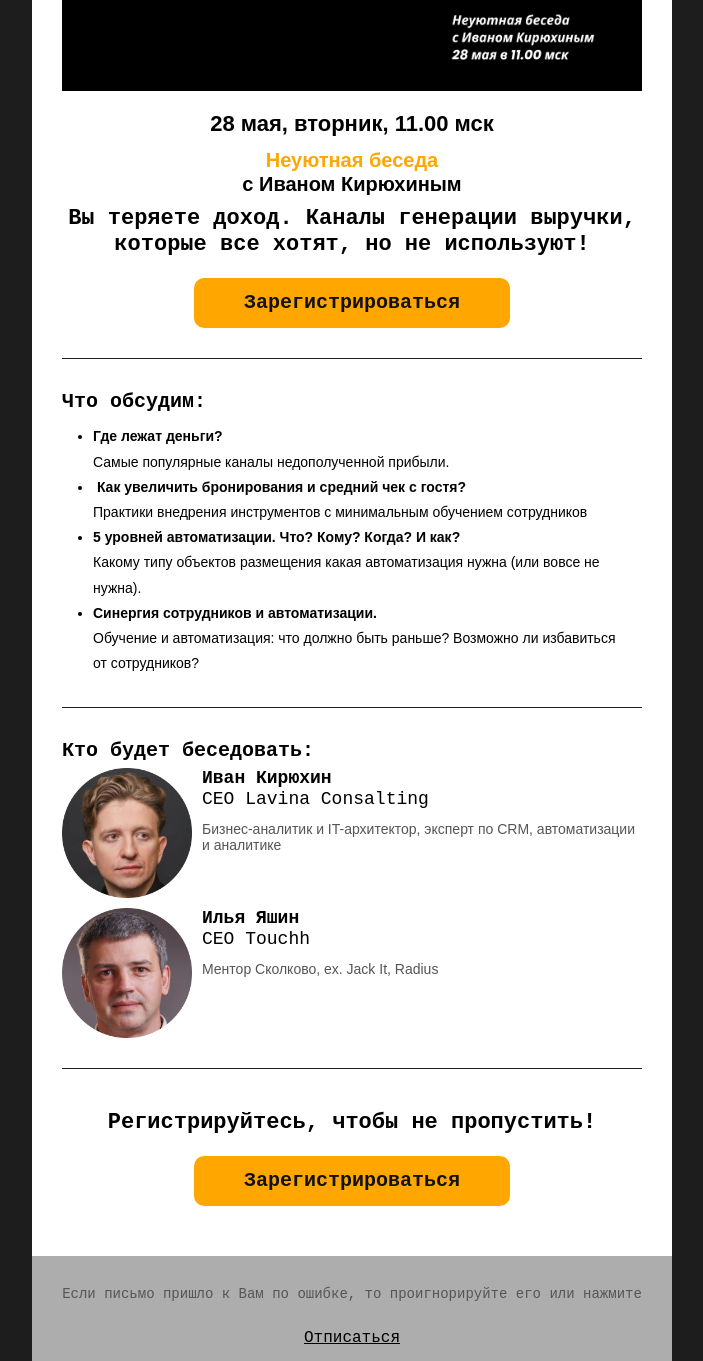
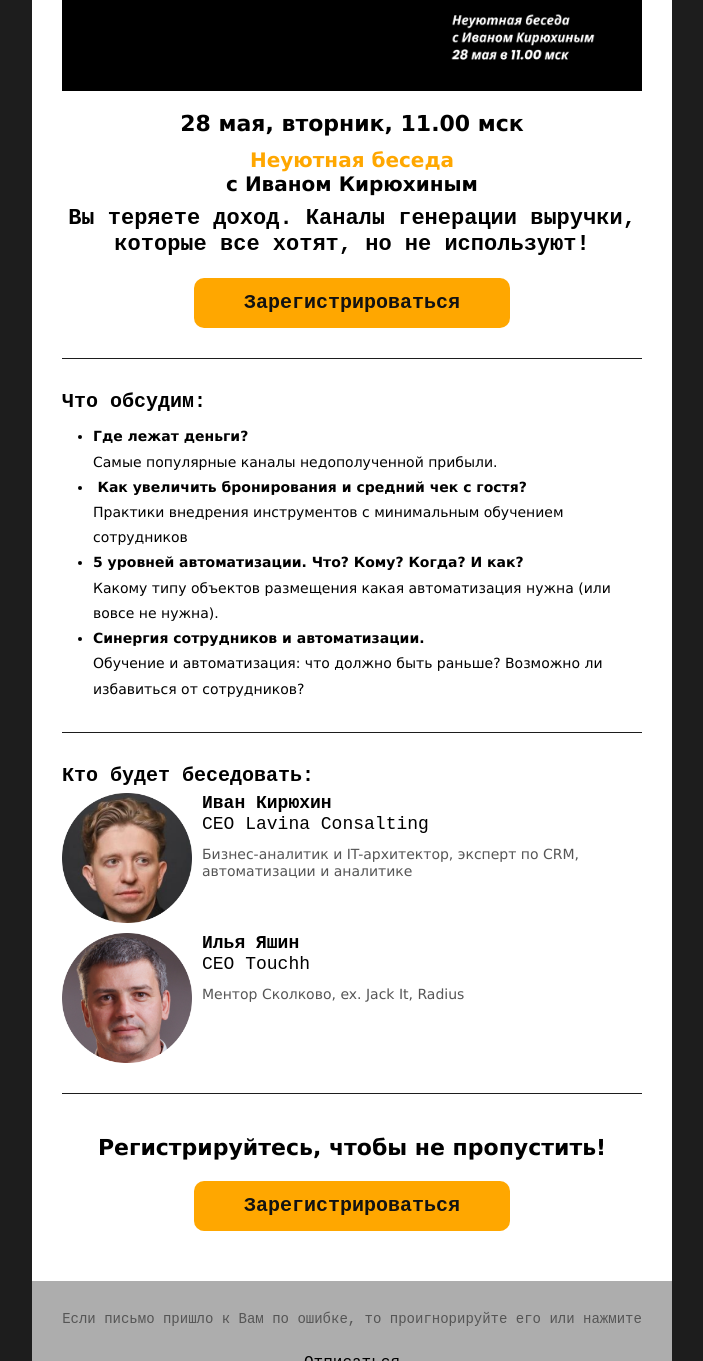
Before and after one commit to Anastasiia-Am/vebinar_28-05, a plain HTML site: page index.html in a window 1280 px wide. Shown: the part 295-1656 px from the top of the page, without its empty margins (288-991 px from the left). Drawn offline with Linux system fonts and the light colour scheme.

Commit message:
Update index.html

```diff
--- a/index.html
+++ b/index.html
@@ -6,9 +6,9 @@ style="height:20px;line-height:20px;font-size:1px">&#8202;</div></td></tr></tbod
 style="mso-table-lspace:0;mso-table-rspace:0;background-color:#fff;color:#000;width:640px;margin:0 auto" width="640"><tbody><tr><td class="column column-1" width="100%" style="mso-table-lspace:0;mso-table-rspace:0;font-weight:400;text-align:left;padding-left:30px;padding-right:30px;padding-top:30px;vertical-align:top;border-top:0;border-right:0;border-bottom:0;border-left:0"><table class="image_block block-1" width="100%" border="0" cellpadding="0" cellspacing="0" role="presentation"
 style="mso-table-lspace:0;mso-table-rspace:0"><tr><td class="pad" style="width:100%;padding-right:0;padding-left:0"><div class="alignment" align="center" style="line-height:10px"><div class="fullWidth" style="max-width:580px"><img src="./files_225457318/темн-прямоуг.png"
 style="display:block;height:auto;border:0;width:100%" width="580" height="auto"></div></div></td></tr></table><div class="spacer_block block-2" style="height:20px;line-height:20px;font-size:1px">&#8202;</div><table class="heading_block block-3" width="100%" border="0" cellpadding="0" cellspacing="0" role="presentation" style="mso-table-lspace:0;mso-table-rspace:0"><tr><td class="pad" style="padding-bottom:10px;text-align:center;width:100%"><h1
-style="margin:0;color:#000;direction:ltr;font-family:Arial,'Helvetica Neue',Helvetica,sans-serif;font-size:22px;font-weight:700;letter-spacing:normal;line-height:120%;text-align:center;margin-top:0;margin-bottom:0;mso-line-height-alt:26.4px">28 мая, вторник, 11.00 мск</h1></td></tr></table><table class="heading_block block-4" width="100%" border="0" cellpadding="0" cellspacing="0" role="presentation" style="mso-table-lspace:0;mso-table-rspace:0"><tr><td class="pad"
-style="text-align:center;width:100%"><h2 style="margin:0;color:#ffa700;direction:ltr;font-family:Arial,'Helvetica Neue',Helvetica,sans-serif;font-size:20px;font-weight:400;letter-spacing:normal;line-height:120%;text-align:center;margin-top:0;margin-bottom:0;mso-line-height-alt:24px"><strong>Неуютная беседа</strong></h2></td></tr></table><table class="heading_block block-5" width="100%" border="0" cellpadding="0" cellspacing="0" role="presentation" style="mso-table-lspace:0;mso-table-rspace:0">
-<tr><td class="pad" style="text-align:center;width:100%"><h2 style="margin:0;color:#000;direction:ltr;font-family:Arial,'Helvetica Neue',Helvetica,sans-serif;font-size:20px;font-weight:700;letter-spacing:normal;line-height:120%;text-align:center;margin-top:0;margin-bottom:0;mso-line-height-alt:24px"><span class="tinyMce-placeholder">с Иваном Кирюхиным</span></h2></td></tr></table><table class="heading_block block-6" width="100%" border="0" cellpadding="0" cellspacing="0" role="presentation"
+style="margin:0;color:#000;direction:ltr;font-family:Verdana,Geneva,sans-serif;font-size:22px;font-weight:700;letter-spacing:normal;line-height:120%;text-align:center;margin-top:0;margin-bottom:0;mso-line-height-alt:26.4px"><span class="tinyMce-placeholder">28 мая, вторник, 11.00 мск</span></h1></td></tr></table><table class="heading_block block-4" width="100%" border="0" cellpadding="0" cellspacing="0" role="presentation" style="mso-table-lspace:0;mso-table-rspace:0"><tr><td class="pad"
+style="text-align:center;width:100%"><h2 style="margin:0;color:#ffa700;direction:ltr;font-family:Verdana,Geneva,sans-serif;font-size:20px;font-weight:400;letter-spacing:normal;line-height:120%;text-align:center;margin-top:0;margin-bottom:0;mso-line-height-alt:24px"><strong>Неуютная беседа</strong></h2></td></tr></table><table class="heading_block block-5" width="100%" border="0" cellpadding="0" cellspacing="0" role="presentation" style="mso-table-lspace:0;mso-table-rspace:0"><tr><td class="pad"
+style="text-align:center;width:100%"><h2 style="margin:0;color:#000;direction:ltr;font-family:Verdana,Geneva,sans-serif;font-size:20px;font-weight:700;letter-spacing:normal;line-height:120%;text-align:center;margin-top:0;margin-bottom:0;mso-line-height-alt:24px"><span class="tinyMce-placeholder">с Иваном Кирюхиным</span></h2></td></tr></table><table class="heading_block block-6" width="100%" border="0" cellpadding="0" cellspacing="0" role="presentation"
 style="mso-table-lspace:0;mso-table-rspace:0"><tr><td class="pad" style="padding-bottom:10px;padding-top:10px;text-align:center;width:100%"><h1 style="margin:0;color:#000;direction:ltr;font-family:'Courier New',Courier,'Lucida Sans Typewriter','Lucida Typewriter',monospace;font-size:22px;font-weight:700;letter-spacing:normal;line-height:120%;text-align:center;margin-top:0;margin-bottom:0;mso-line-height-alt:26.4px">
 <span class="tinyMce-placeholder">Вы теряете доход. Каналы генерации выручки, которые все хотят, но не используют!</span></h1></td></tr></table><table class="button_block block-7" width="100%" border="0" cellpadding="10" cellspacing="0" role="presentation" style="mso-table-lspace:0;mso-table-rspace:0"><tr><td class="pad"><div class="alignment" align="center"><!--[if mso]>
 <v:roundrect xmlns:v="urn:schemas-microsoft-com:vml" xmlns:w="urn:schemas-microsoft-com:office:word" href="https://clck.ru/3Akhdp" style="height:50px;width:316px;v-text-anchor:middle;" arcsize="20%" stroke="false" fillcolor="#ffa700">
@@ -20,9 +20,9 @@ style="mso-table-lspace:0;mso-table-rspace:0"><tr><td class="pad" style="padding
 <!--[if mso]></center></v:textbox></v:roundrect><![endif]--></div></td></tr></table><div class="spacer_block block-8" style="height:10px;line-height:10px;font-size:1px">&#8202;</div><table class="divider_block block-9" width="100%" border="0" cellpadding="0" cellspacing="0" role="presentation" style="mso-table-lspace:0;mso-table-rspace:0"><tr><td class="pad" style="padding-bottom:30px;padding-top:10px"><div class="alignment" align="center"><table border="0" cellpadding="0" cellspacing="0"
 role="presentation" width="100%" style="mso-table-lspace:0;mso-table-rspace:0"><tr><td class="divider_inner" style="font-size:1px;line-height:1px;border-top:1px solid #1d1d1d"><span>&#8202;</span></td></tr></table></div></td></tr></table><table class="heading_block block-10" width="100%" border="0" cellpadding="0" cellspacing="0" role="presentation" style="mso-table-lspace:0;mso-table-rspace:0"><tr><td class="pad" style="text-align:center;width:100%"><h2
 style="margin:0;color:#000;direction:ltr;font-family:'Courier New',Courier,'Lucida Sans Typewriter','Lucida Typewriter',monospace;font-size:20px;font-weight:700;letter-spacing:normal;line-height:120%;text-align:left;margin-top:0;margin-bottom:0;mso-line-height-alt:24px">Что обсудим:</h2></td></tr></table><table class="list_block block-11" width="100%" border="0" cellpadding="10" cellspacing="0" role="presentation"
-style="mso-table-lspace:0;mso-table-rspace:0;word-break:break-word;color:#000;direction:ltr;font-family:Arial,'Helvetica Neue',Helvetica,sans-serif;font-size:14px;font-weight:400;letter-spacing:0;line-height:180%;text-align:left;mso-line-height-alt:25.2px"><tr><td class="pad"><ul style="Margin:0 0 0 21px;padding:0"><li style="Margin:0;mso-text-indent-alt:-15px"><strong>Где лежат деньги?&nbsp;</strong><br>Самые популярные каналы недополученной прибыли.</li><li
-style="Margin:0;mso-text-indent-alt:-15px">&nbsp;<strong>Как увеличить бронирования и средний чек с гостя?</strong><br>Практики внедрения инструментов с минимальным обучением сотрудников</li><li style="Margin:0;mso-text-indent-alt:-15px"><strong>5 уровней автоматизации. Что? Кому? Когда? И как?</strong><br>Какому типу объектов размещения какая автоматизация нужна (или вовсе не нужна).</li><li style="Margin:0;mso-text-indent-alt:-15px"><strong>Синергия сотрудников и автоматизации.&nbsp;</strong>
-<br>Обучение и автоматизация: что должно быть раньше? Возможно ли избавиться от сотрудников?</li></ul></td></tr></table><table class="divider_block block-12" width="100%" border="0" cellpadding="0" cellspacing="0" role="presentation" style="mso-table-lspace:0;mso-table-rspace:0"><tr><td class="pad" style="padding-bottom:30px;padding-top:20px"><div class="alignment" align="center"><table border="0" cellpadding="0" cellspacing="0" role="presentation" width="100%"
+style="mso-table-lspace:0;mso-table-rspace:0;word-break:break-word;color:#000;direction:ltr;font-family:Verdana,Geneva,sans-serif;font-size:14px;font-weight:400;letter-spacing:0;line-height:180%;text-align:left;mso-line-height-alt:25.2px"><tr><td class="pad"><ul style="Margin:0 0 0 21px;padding:0"><li style="Margin:0;mso-text-indent-alt:-15px"><strong>Где лежат деньги?&nbsp;</strong><br>Самые популярные каналы недополученной прибыли.</li><li style="Margin:0;mso-text-indent-alt:-15px">
+&nbsp;<strong>Как увеличить бронирования и средний чек с гостя?</strong><br>Практики внедрения инструментов с минимальным обучением сотрудников</li><li style="Margin:0;mso-text-indent-alt:-15px"><strong>5 уровней автоматизации. Что? Кому? Когда? И как?</strong><br>Какому типу объектов размещения какая автоматизация нужна (или вовсе не нужна).</li><li style="Margin:0;mso-text-indent-alt:-15px"><strong>Синергия сотрудников и автоматизации.&nbsp;</strong><br>
+Обучение и автоматизация: что должно быть раньше? Возможно ли избавиться от сотрудников?</li></ul></td></tr></table><table class="divider_block block-12" width="100%" border="0" cellpadding="0" cellspacing="0" role="presentation" style="mso-table-lspace:0;mso-table-rspace:0"><tr><td class="pad" style="padding-bottom:30px;padding-top:20px"><div class="alignment" align="center"><table border="0" cellpadding="0" cellspacing="0" role="presentation" width="100%"
 style="mso-table-lspace:0;mso-table-rspace:0"><tr><td class="divider_inner" style="font-size:1px;line-height:1px;border-top:1px solid #1d1d1d"><span>&#8202;</span></td></tr></table></div></td></tr></table><table class="heading_block block-13" width="100%" border="0" cellpadding="0" cellspacing="0" role="presentation" style="mso-table-lspace:0;mso-table-rspace:0"><tr><td class="pad" style="text-align:center;width:100%"><h2
 style="margin:0;color:#000;direction:ltr;font-family:'Courier New',Courier,'Lucida Sans Typewriter','Lucida Typewriter',monospace;font-size:20px;font-weight:700;letter-spacing:normal;line-height:120%;text-align:left;margin-top:0;margin-bottom:0;mso-line-height-alt:24px">Кто будет беседовать:</h2></td></tr></table></td></tr></tbody></table></td></tr></tbody></table><table class="row row-3" align="center" width="100%" border="0" cellpadding="0" cellspacing="0" role="presentation"
 style="mso-table-lspace:0;mso-table-rspace:0"><tbody><tr><td><table class="row-content stack" align="center" border="0" cellpadding="0" cellspacing="0" role="presentation" style="mso-table-lspace:0;mso-table-rspace:0;background-color:#fff;border-radius:0;color:#000;width:640px;margin:0 auto" width="640"><tbody><tr><td class="column column-1" width="25%"
@@ -31,19 +31,19 @@ style="mso-table-lspace:0;mso-table-rspace:0;font-weight:400;text-align:left;pad
 style="mso-table-lspace:0;mso-table-rspace:0;font-weight:400;text-align:left;padding-bottom:5px;padding-left:10px;padding-right:30px;padding-top:5px;vertical-align:top;border-top:0;border-right:0;border-bottom:0;border-left:0"><table class="heading_block block-1" width="100%" border="0" cellpadding="0" cellspacing="0" role="presentation" style="mso-table-lspace:0;mso-table-rspace:0"><tr><td class="pad" style="text-align:center;width:100%"><h2
 style="margin:0;color:#000;direction:ltr;font-family:'Courier New',Courier,'Lucida Sans Typewriter','Lucida Typewriter',monospace;font-size:18px;font-weight:700;letter-spacing:normal;line-height:120%;text-align:left;margin-top:0;margin-bottom:0;mso-line-height-alt:21.599999999999998px">Иван Кирюхин</h2></td></tr></table><table class="heading_block block-2" width="100%" border="0" cellpadding="0" cellspacing="0" role="presentation" style="mso-table-lspace:0;mso-table-rspace:0"><tr><td
 class="pad" style="text-align:center;width:100%"><h2 style="margin:0;color:#000;direction:ltr;font-family:'Courier New',Courier,'Lucida Sans Typewriter','Lucida Typewriter',monospace;font-size:18px;font-weight:400;letter-spacing:normal;line-height:120%;text-align:left;margin-top:0;margin-bottom:0;mso-line-height-alt:21.599999999999998px">СEO Lavina Consalting</h2></td></tr></table><table class="text_block block-3" width="100%" border="0" cellpadding="0" cellspacing="0" role="presentation"
-style="mso-table-lspace:0;mso-table-rspace:0;word-break:break-word"><tr><td class="pad" style="padding-top:10px"><div style="font-family:Arial,sans-serif"><div class style="font-size:14px;font-family:Arial,'Helvetica Neue',Helvetica,sans-serif;mso-line-height-alt:16.8px;color:#555;line-height:1.2"><p style="margin:0;font-size:14px;mso-line-height-alt:16.8px">Бизнес-аналитик и IT-архитектор, эксперт по CRM, автоматизации и аналитике</p></div></div></td></tr></table></td></tr></tbody></table></td>
-</tr></tbody></table><table class="row row-4" align="center" width="100%" border="0" cellpadding="0" cellspacing="0" role="presentation" style="mso-table-lspace:0;mso-table-rspace:0"><tbody><tr><td><table class="row-content stack" align="center" border="0" cellpadding="0" cellspacing="0" role="presentation" style="mso-table-lspace:0;mso-table-rspace:0;background-color:#fff;border-radius:0;color:#000;width:640px;margin:0 auto" width="640"><tbody><tr><td class="column column-1" width="25%"
+style="mso-table-lspace:0;mso-table-rspace:0;word-break:break-word"><tr><td class="pad" style="padding-top:10px"><div style="font-family:Verdana,sans-serif"><div class style="font-size:14px;font-family:Verdana,Geneva,sans-serif;mso-line-height-alt:16.8px;color:#555;line-height:1.2"><p style="margin:0;font-size:14px;mso-line-height-alt:16.8px">Бизнес-аналитик и IT-архитектор, эксперт по CRM, автоматизации и аналитике</p></div></div></td></tr></table></td></tr></tbody></table></td></tr></tbody>
+</table><table class="row row-4" align="center" width="100%" border="0" cellpadding="0" cellspacing="0" role="presentation" style="mso-table-lspace:0;mso-table-rspace:0"><tbody><tr><td><table class="row-content stack" align="center" border="0" cellpadding="0" cellspacing="0" role="presentation" style="mso-table-lspace:0;mso-table-rspace:0;background-color:#fff;border-radius:0;color:#000;width:640px;margin:0 auto" width="640"><tbody><tr><td class="column column-1" width="25%"
 style="mso-table-lspace:0;mso-table-rspace:0;font-weight:400;text-align:left;padding-left:30px;padding-top:5px;vertical-align:top;border-top:0;border-right:0;border-bottom:0;border-left:0"><table class="image_block block-1" width="100%" border="0" cellpadding="0" cellspacing="0" role="presentation" style="mso-table-lspace:0;mso-table-rspace:0"><tr><td class="pad" style="width:100%"><div class="alignment" align="center" style="line-height:10px"><div style="max-width:130px"><img
 src="./files_225457318/Frame-2.png" style="display:block;height:auto;border:0;width:100%" width="130" height="auto"></div></div></td></tr></table></td><td class="column column-2" width="75%"
 style="mso-table-lspace:0;mso-table-rspace:0;font-weight:400;text-align:left;padding-left:10px;padding-right:30px;padding-top:5px;vertical-align:top;border-top:0;border-right:0;border-bottom:0;border-left:0"><table class="heading_block block-1" width="100%" border="0" cellpadding="0" cellspacing="0" role="presentation" style="mso-table-lspace:0;mso-table-rspace:0"><tr><td class="pad" style="text-align:center;width:100%"><h2
 style="margin:0;color:#000;direction:ltr;font-family:'Courier New',Courier,'Lucida Sans Typewriter','Lucida Typewriter',monospace;font-size:18px;font-weight:700;letter-spacing:normal;line-height:120%;text-align:left;margin-top:0;margin-bottom:0;mso-line-height-alt:21.599999999999998px">Илья Яшин</h2></td></tr></table><table class="heading_block block-2" width="100%" border="0" cellpadding="0" cellspacing="0" role="presentation" style="mso-table-lspace:0;mso-table-rspace:0"><tr><td class="pad"
 style="text-align:center;width:100%"><h2 style="margin:0;color:#000;direction:ltr;font-family:'Courier New',Courier,'Lucida Sans Typewriter','Lucida Typewriter',monospace;font-size:18px;font-weight:400;letter-spacing:normal;line-height:120%;text-align:left;margin-top:0;margin-bottom:0;mso-line-height-alt:21.599999999999998px">CEO Touchh</h2></td></tr></table><table class="text_block block-3" width="100%" border="0" cellpadding="0" cellspacing="0" role="presentation"
-style="mso-table-lspace:0;mso-table-rspace:0;word-break:break-word"><tr><td class="pad" style="padding-top:10px"><div style="font-family:Arial,sans-serif"><div class style="font-size:14px;font-family:Arial,'Helvetica Neue',Helvetica,sans-serif;mso-line-height-alt:16.8px;color:#555;line-height:1.2"><p style="margin:0;font-size:14px;mso-line-height-alt:16.8px">Ментор Сколково, ex. Jack It, Radius</p></div></div></td></tr></table></td></tr></tbody></table></td></tr></tbody></table><table
-class="row row-5" align="center" width="100%" border="0" cellpadding="0" cellspacing="0" role="presentation" style="mso-table-lspace:0;mso-table-rspace:0"><tbody><tr><td><table class="row-content stack" align="center" border="0" cellpadding="0" cellspacing="0" role="presentation" style="mso-table-lspace:0;mso-table-rspace:0;background-color:#fff;border-radius:0;color:#000;width:640px;margin:0 auto" width="640"><tbody><tr><td class="column column-1" width="100%"
+style="mso-table-lspace:0;mso-table-rspace:0;word-break:break-word"><tr><td class="pad" style="padding-top:10px"><div style="font-family:Verdana,sans-serif"><div class style="font-size:14px;font-family:Verdana,Geneva,sans-serif;mso-line-height-alt:16.8px;color:#555;line-height:1.2"><p style="margin:0;font-size:14px;mso-line-height-alt:16.8px">Ментор Сколково, ex. Jack It, Radius</p></div></div></td></tr></table></td></tr></tbody></table></td></tr></tbody></table><table class="row row-5"
+align="center" width="100%" border="0" cellpadding="0" cellspacing="0" role="presentation" style="mso-table-lspace:0;mso-table-rspace:0"><tbody><tr><td><table class="row-content stack" align="center" border="0" cellpadding="0" cellspacing="0" role="presentation" style="mso-table-lspace:0;mso-table-rspace:0;background-color:#fff;border-radius:0;color:#000;width:640px;margin:0 auto" width="640"><tbody><tr><td class="column column-1" width="100%"
 style="mso-table-lspace:0;mso-table-rspace:0;font-weight:400;text-align:left;padding-bottom:40px;padding-left:30px;padding-right:30px;padding-top:10px;vertical-align:top;border-top:0;border-right:0;border-bottom:0;border-left:0"><table class="divider_block block-1" width="100%" border="0" cellpadding="0" cellspacing="0" role="presentation" style="mso-table-lspace:0;mso-table-rspace:0"><tr><td class="pad" style="padding-bottom:30px;padding-top:20px"><div class="alignment" align="center"><table
 border="0" cellpadding="0" cellspacing="0" role="presentation" width="100%" style="mso-table-lspace:0;mso-table-rspace:0"><tr><td class="divider_inner" style="font-size:1px;line-height:1px;border-top:1px solid #1d1d1d"><span>&#8202;</span></td></tr></table></div></td></tr></table><table class="heading_block block-2" width="100%" border="0" cellpadding="0" cellspacing="0" role="presentation" style="mso-table-lspace:0;mso-table-rspace:0"><tr><td class="pad"
-style="padding-bottom:10px;padding-top:10px;text-align:center;width:100%"><h1 style="margin:0;color:#000;direction:ltr;font-family:'Courier New',Courier,'Lucida Sans Typewriter','Lucida Typewriter',monospace;font-size:22px;font-weight:700;letter-spacing:normal;line-height:120%;text-align:center;margin-top:0;margin-bottom:0;mso-line-height-alt:26.4px">Регистрируйтесь, чтобы не пропустить!</h1></td></tr></table><table class="button_block block-3" width="100%" border="0" cellpadding="10"
-cellspacing="0" role="presentation" style="mso-table-lspace:0;mso-table-rspace:0"><tr><td class="pad"><div class="alignment" align="center"><!--[if mso]>
+style="padding-bottom:10px;padding-top:10px;text-align:center;width:100%"><h1 style="margin:0;color:#000;direction:ltr;font-family:Verdana,Geneva,sans-serif;font-size:22px;font-weight:700;letter-spacing:normal;line-height:120%;text-align:center;margin-top:0;margin-bottom:0;mso-line-height-alt:26.4px"><span class="tinyMce-placeholder">Регистрируйтесь, чтобы не пропустить!</span></h1></td></tr></table><table class="button_block block-3" width="100%" border="0" cellpadding="10" cellspacing="0"
+role="presentation" style="mso-table-lspace:0;mso-table-rspace:0"><tr><td class="pad"><div class="alignment" align="center"><!--[if mso]>
 <v:roundrect xmlns:v="urn:schemas-microsoft-com:vml" xmlns:w="urn:schemas-microsoft-com:office:word" href="https://clck.ru/3Akhdp" style="height:50px;width:316px;v-text-anchor:middle;" arcsize="20%" stroke="false" fillcolor="#ffa700">
 <w:anchorlock/>
 <v:textbox inset="0px,0px,0px,0px">
```
